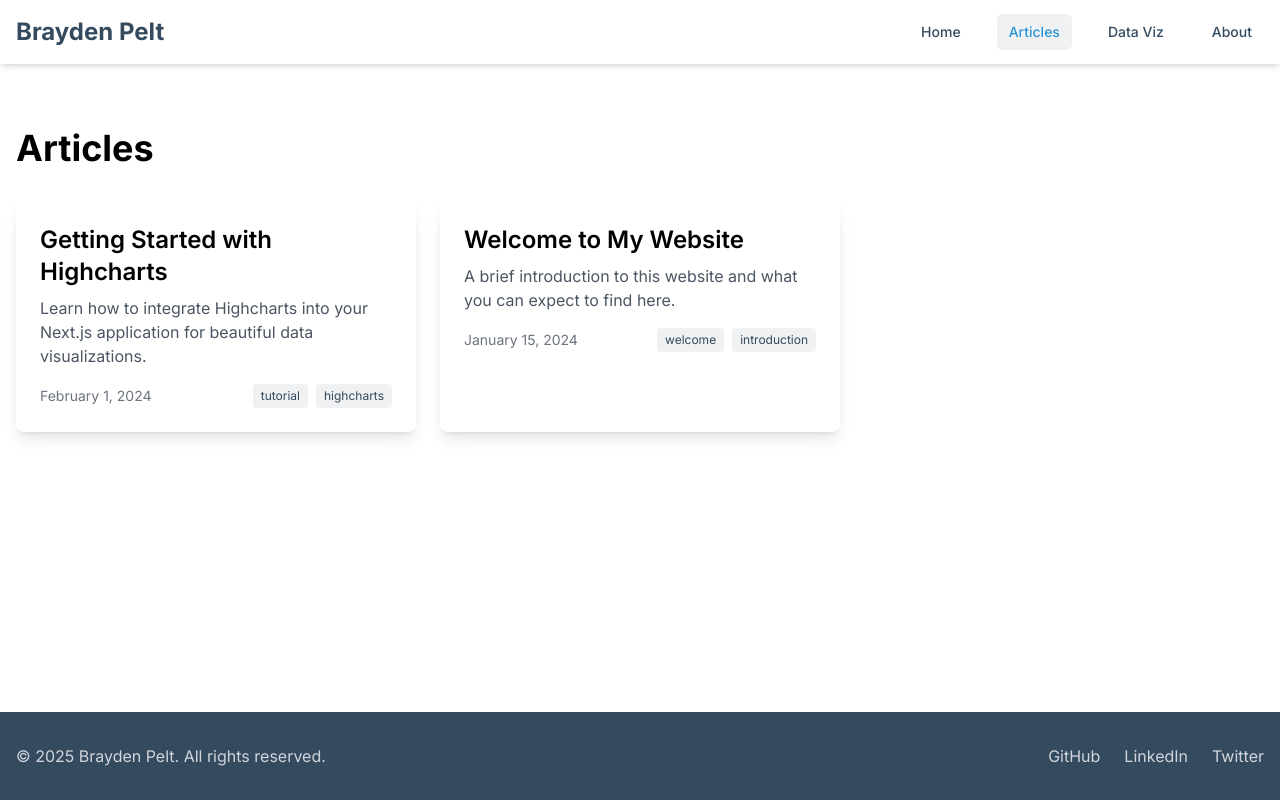
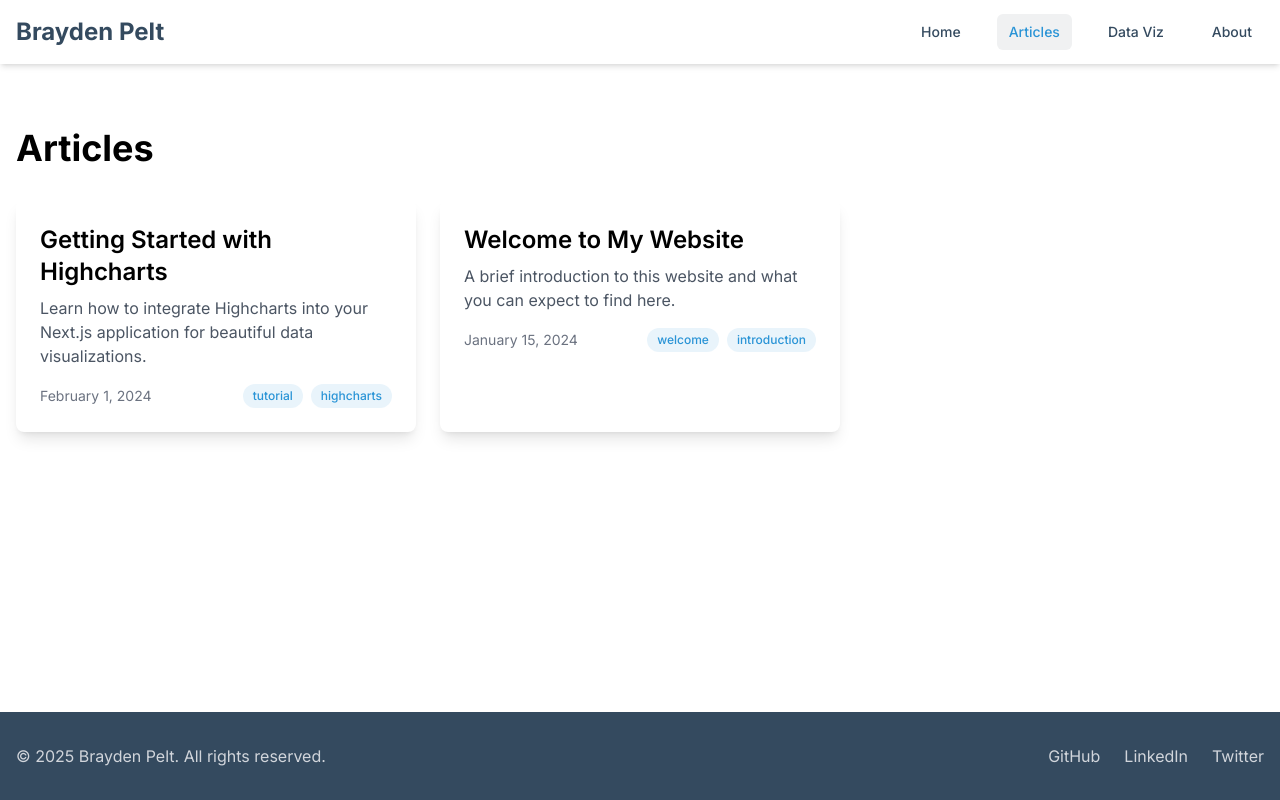
Before and after one commit to Reel48/braydenpelt.com, a Next.js app: page /articles in a window 1280 px wide. Built offline with nearby package versions, Linux system fonts and the light colour scheme.

Commit message:
Update tag styling with transparent backgrounds matching text color

```diff
--- a/app/articles/[slug]/page.tsx
+++ b/app/articles/[slug]/page.tsx
@@ -33,11 +33,11 @@ export default async function ArticlePage({
             {format(new Date(article.date), 'MMMM d, yyyy')}
           </time>
           {article.tags && article.tags.length > 0 && (
-            <div className="flex gap-2">
+            <div className="flex gap-2 flex-wrap">
               {article.tags.map((tag) => (
                 <span
                   key={tag}
-                  className="px-3 py-1 bg-slate-grey dark:bg-anchor-navy/50 text-anchor-navy dark:text-primary-blue text-sm rounded-full"
+                  className="px-3 py-1.5 text-primary-blue bg-primary-blue/10 dark:bg-primary-blue/20 text-sm font-medium rounded-full"
                 >
                   {tag}
                 </span>
--- a/app/articles/page.tsx
+++ b/app/articles/page.tsx
@@ -35,11 +35,11 @@ export default function ArticlesPage() {
                   {format(new Date(article.date), 'MMMM d, yyyy')}
                 </p>
                 {article.tags && article.tags.length > 0 && (
-                  <div className="flex gap-2">
+                  <div className="flex gap-2 flex-wrap">
                     {article.tags.slice(0, 2).map((tag) => (
                       <span
                         key={tag}
-                        className="px-2 py-1 bg-slate-grey dark:bg-anchor-navy/50 text-anchor-navy dark:text-primary-blue text-xs rounded"
+                        className="px-2.5 py-1 text-primary-blue bg-primary-blue/10 dark:bg-primary-blue/20 text-xs font-medium rounded-full"
                       >
                         {tag}
                       </span>
```
